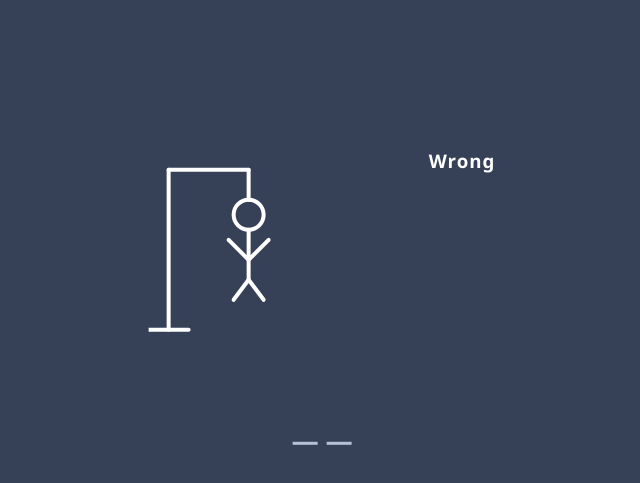
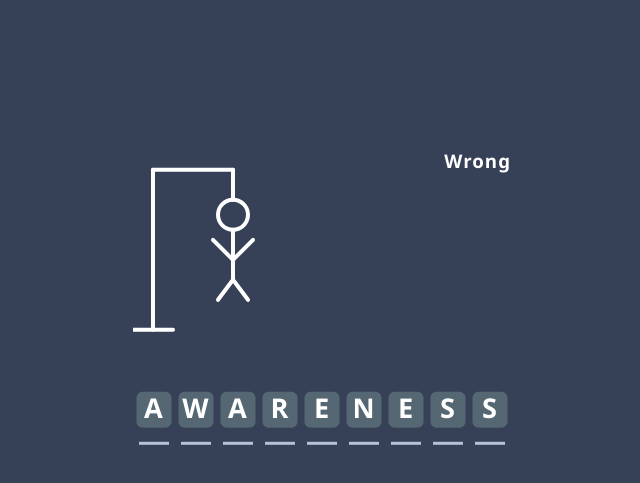
Before and after one commit to kareemayman/Hangman_Game_VanillaJS, a plain HTML site: page index.html in a window 1280 px wide. Shown: the part 101-584 px from the top of the page, without its empty margins (318-958 px from the left). Drawn offline with Linux system fonts and the light colour scheme.

Commit message:
Adding Letter Placeholders For The Word & Letter Style

```diff
--- a/css/style.css
+++ b/css/style.css
@@ -32,8 +32,9 @@ body {
 
 .game .flex {
     display: flex;
-    gap: 80px;
+    gap: 80px; /* Minimum Horizontal Space */
     align-items: flex-start;
+    justify-content: space-between;
 }
 
 .figure {
@@ -52,8 +53,27 @@ body {
 .game .letter-placeholders .letter {
     display: inline-block;
     background-color: rgb(183, 193, 214);
-    width: 25px;
+    width: 30px;
     height: 3px;
     position: relative;
-    margin-inline: 2px;
+    margin-inline: 6px;
 }
+
+.game .letter-placeholders .letter::after {
+    content: attr(data-letter);
+    position: absolute;
+    top: -50px;
+    left: 50%;
+    translate: -50%;
+    color: white;
+    font-size: 1.7rem;
+    font-weight: bold;
+    background-color: rgb(84, 103, 114);
+    padding: 0 5px 5px;
+    border-radius: 6px;
+    display: flex;
+    justify-content: center;
+    align-items: center;
+    width: 25px;
+    text-transform: uppercase;
+}
--- a/index.html
+++ b/index.html
@@ -39,8 +39,6 @@
         </div>
 
         <div class="letter-placeholders">
-            <span class="letter"></span>
-            <span class="letter"></span>
         </div>
     </div>
 </body>
--- a/script.js
+++ b/script.js
@@ -1,6 +1,16 @@
+const letters = document.querySelector('.letter-placeholders')
+
 fetch("./words.json")
   .then((response) => response.json())
   .then((data) => {
     const randomWord = data.words[Math.floor(Math.random() * data.words.length)];
     console.log(randomWord); // Might output "blue", "green", etc.
+
+    for (let i=0 ; i<randomWord.length ; i++) {
+        const span = document.createElement('span')
+        span.className = 'letter'
+        span.dataset.letter = randomWord[i]
+
+        letters.append(span)
+    }
   })
```
